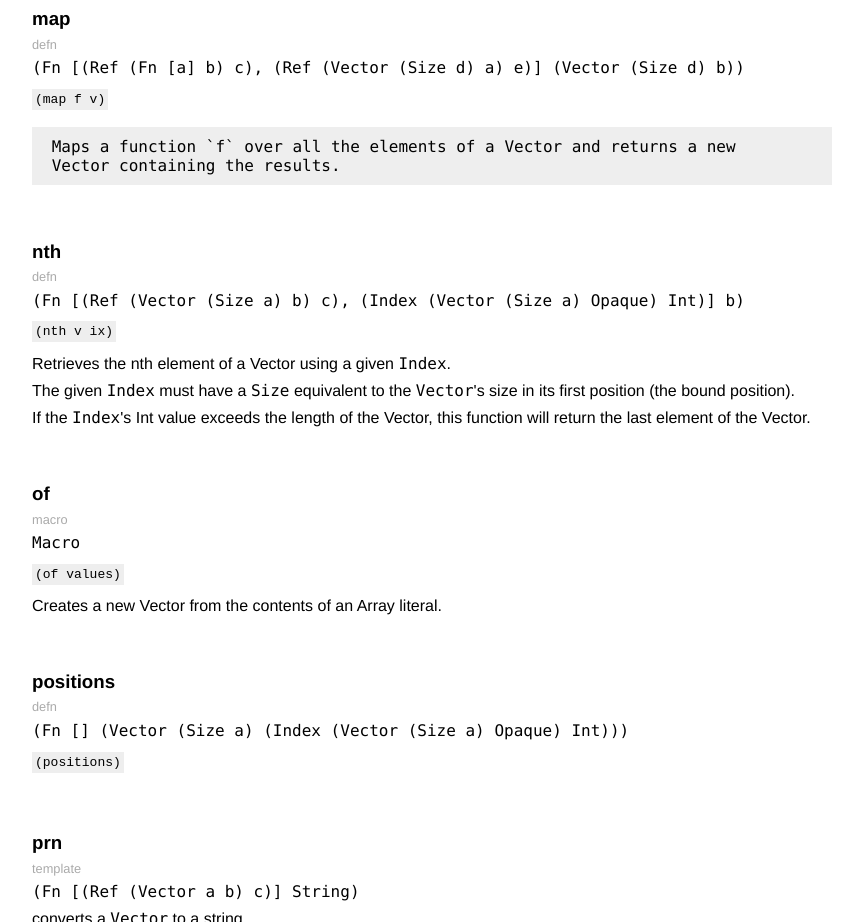
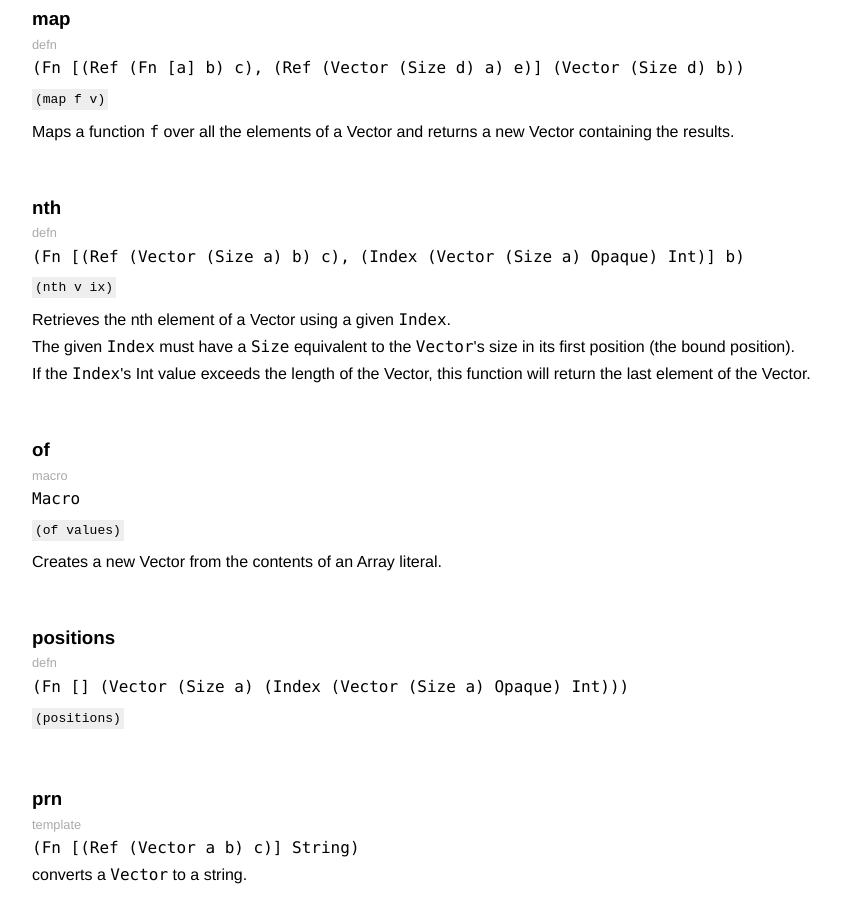
Before and after one commit to carpentry-org/dimensions, a plain HTML site: page docs/Vector.html in a window 1280 px wide. Shown: the part 1940-2862 px from the top of the page, without its empty margins (208-1071 px from the left). Drawn offline with Linux system fonts and the light colour scheme.

Commit message:
add missing Vector.map

```diff
--- a/docs/Vector.html
+++ b/docs/Vector.html
@@ -252,9 +252,8 @@ and supports generic programming.</p>
                     (map f v)
                 </pre>
                 <p class="doc">
-                    <pre><code> Maps a function `f` over all the elements of a Vector and returns a new
- Vector containing the results.
-</code></pre>
+                    <p>Maps a function <code>f</code> over all the elements of a Vector and returns a new
+Vector containing the results.</p>
 
                 </p>
             </div>
```
Also changed, not shown: 1 other file.
